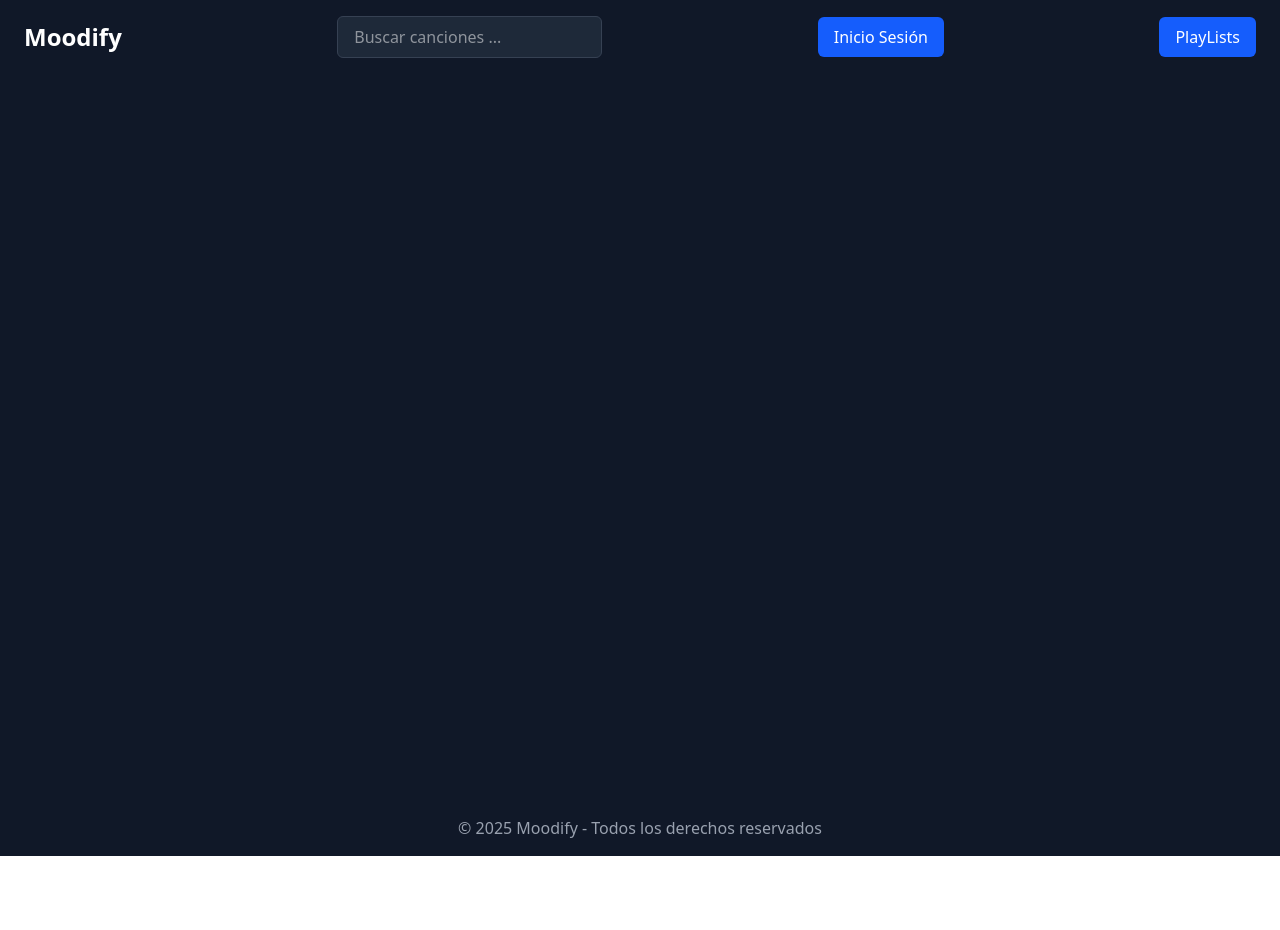
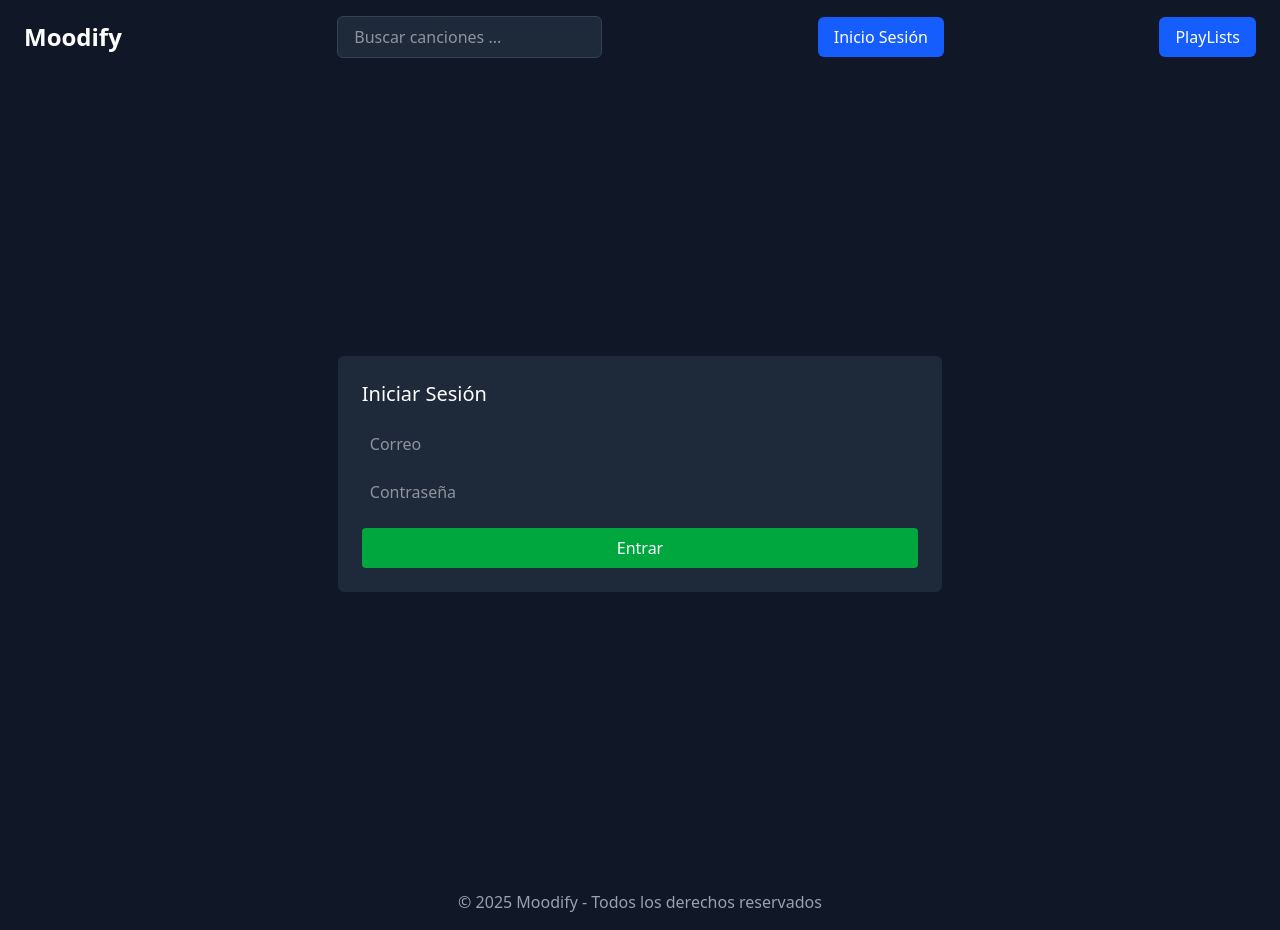
Before and after one commit to AlejandroFdez11/Moodify, a React (Vite) app in the folder frontend/: page /login in a window 1280 px wide. Before the commit the page ends 856 px from the top, so only its background shows below. Built offline with nearby package versions, Linux system fonts and the light colour scheme.

Commit message:
Añadido al Route las nuevas paginas creadas

```diff
--- a/frontend/src/App.jsx
+++ b/frontend/src/App.jsx
@@ -1,9 +1,11 @@
-import React from 'react';
-import { BrowserRouter as Router, Routes, Route } from "react-router-dom";
-import Navbar from "./components/NavBar";
-import Playlists from './pages/Playlists';
-import Home from "./pages/Home";
-import Footer from "./components/Footer";
+import React from 'react'
+import { BrowserRouter as Router, Routes, Route } from "react-router-dom"
+import Navbar from "./components/NavBar"
+import Registro from "./pages/Registro"
+import Home from "./pages/Home"
+import Footer from "./components/Footer"
+import Login from "./pages/Login"
+import Perfil from "./pages/Perfil"
 
 const App = () => {
   return (
@@ -12,7 +14,9 @@
         <Navbar/>
         <Routes>
           <Route path="/" element={<Home/>}/>
-          <Route path="/playlists" element={<Playlists/>}/>
+          <Route path="/registro" element={<Registro/>}/>
+          <Route path="/login" element={<Login/>}/>
+          <Route path="/perfil" element={<Perfil/>}/>
         </Routes>
       </div>
       <Footer/>
--- a/frontend/src/pages/Login.jsx
+++ b/frontend/src/pages/Login.jsx
@@ -33,3 +33,5 @@
         </div>
       )
 }
+
+export default Login
--- a/frontend/src/pages/Perfil.jsx
+++ b/frontend/src/pages/Perfil.jsx
@@ -31,3 +31,5 @@
         </div>
     )
 }
+
+export default Perfil
--- a/frontend/src/pages/Registro.jsx
+++ b/frontend/src/pages/Registro.jsx
@@ -34,3 +34,5 @@
         </div>
     )
 }
+
+export default Registro
```
